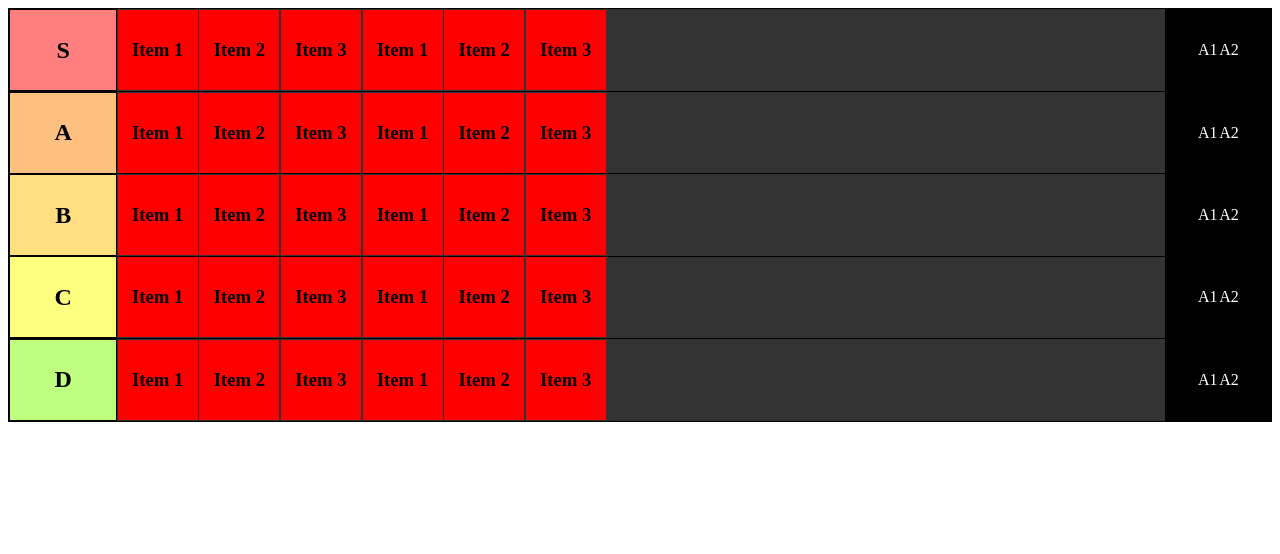
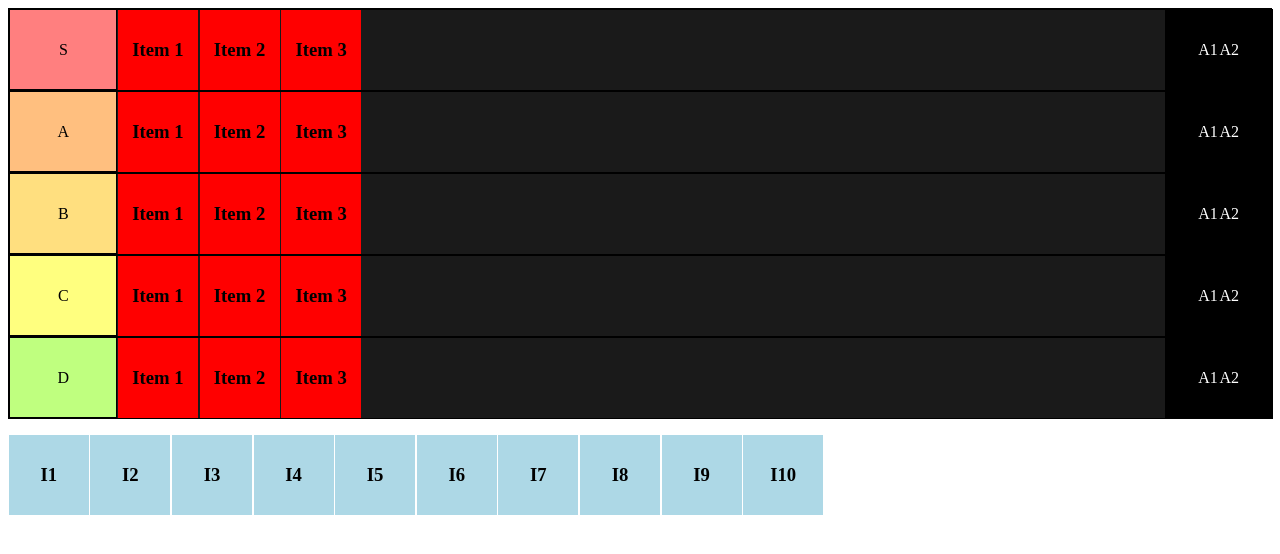
Before and after one commit to vincitaylaran/tier-list, a React (Create React App) app: page / in a window 1280 px wide. Shown: the top 554 px of the page. Built offline with nearby package versions, Linux system fonts and the light colour scheme.

Commit message:
margin for row change to border color and thickness

```diff
--- a/src/App.js
+++ b/src/App.js
@@ -3,14 +3,24 @@ import React, { Component } from "react";
 import { initialData as data } from "./initial-data";
 
 import TierList from "./components/TierList";
+import Items from "./components/Items";
+
+import { DragDropContext } from "react-beautiful-dnd";
 
 class App extends Component {
   state = { rows: data.rows, items: data.items };
 
+  onDragEnd(required) {
+    console.log(required);
+  }
+
   render() {
     return (
       <div>
-        <TierList rows={this.state.rows} />
+        <DragDropContext onDragEnd={this.onDragEnd}>
+          <TierList rows={this.state.rows} />
+          <Items items={this.state.items} />
+        </DragDropContext>
       </div>
     );
   }
--- a/src/components/Item.js
+++ b/src/components/Item.js
@@ -2,7 +2,7 @@ import React, { Component } from "react";
 import styled from "styled-components";
 
 const Container = styled.div`
-  background-color: red;
+  background-color: ${(props) => (props.color ? props.color : "red")};
   width: 80px;
   height: 80px;
 
@@ -10,13 +10,14 @@ const Container = styled.div`
   justify-content: center;
   align-items: center;
 
-  margin: 0.05rem;
+  margin-left: 0.05rem;
+  margin-right: 0.05rem;
 `;
 
 class Item extends Component {
   render() {
     return (
-      <Container>
+      <Container color={this.props.color}>
         <h3>{this.props.value}</h3>
       </Container>
     );
--- /dev/null
+++ b/src/components/Items.js
@@ -0,0 +1,28 @@
+import React, { Component } from "react";
+import styled from "styled-components";
+
+import Item from "./Item";
+
+import { Droppable } from "react-beautiful-dnd";
+
+const Container = styled.div`
+  display: flex;
+  flex-direction: row;
+  flex-wrap: wrap;
+`;
+
+class Items extends Component {
+  state = {};
+
+  render() {
+    return (
+      <Container>
+        {this.props.items.map((item, index) => (
+          <Item key={index} value={item.value[0] + item.id} color="lightblue" />
+        ))}
+      </Container>
+    );
+  }
+}
+
+export default Items;
--- a/src/components/TierList.js
+++ b/src/components/TierList.js
@@ -3,9 +3,12 @@ import styled from "styled-components";
 
 import Item from "./Item";
 
+import { Droppable } from "react-beautiful-dnd";
+
 const Container = styled.div`
   background-color: black;
   padding: 0.04rem;
+  margin-bottom: 1rem;
 `;
 
 const Row = styled.div`
@@ -14,8 +17,9 @@ const Row = styled.div`
 
   display: flex;
   flex-direction: row;
-
-  margin: 0.05rem;
+  border-color: black;
+  border-width: 1px;
+  border-style: solid;
 `;
 
 const Value = styled.div`
@@ -27,6 +31,7 @@ const Value = styled.div`
   align-items: center;
 
   margin: 0.05rem;
+  font-family: 15px arial;
 `;
 
 const Items = styled.div`
@@ -60,17 +65,16 @@ class TierList extends Component {
         {this.props.rows.map((row, index) => {
           return (
             <Row key={index}>
-              <Value color={row.tierColor}>
-                <h2>{row.tier}</h2>
-              </Value>
-              <Items color={row.itemsContainerColor}>
-                <Item value="Item 1" />
-                <Item value="Item 2" />
-                <Item value="Item 3" />
-                <Item value="Item 1" />
-                <Item value="Item 2" />
-                <Item value="Item 3" />
-              </Items>
+              <Value color={row.tierColor}>{row.tier}</Value>
+              <Droppable droppableId={row.id + row.tier}>
+                {() => (
+                  <Items color={row.itemsContainerColor}>
+                    <Item value="Item 1" />
+                    <Item value="Item 2" />
+                    <Item value="Item 3" />
+                  </Items>
+                )}
+              </Droppable>
               <Actions>
                 <Action>A1</Action>
                 <Action>A2</Action>
--- a/src/initial-data.js
+++ b/src/initial-data.js
@@ -4,35 +4,35 @@ export const initialData = {
       id: 1,
       tier: "S",
       items: [],
-      itemsContainerColor: "#333",
+      itemsContainerColor: "#1A1A1A",
       tierColor: "rgb(255, 127, 127)",
     },
     {
       id: 2,
       tier: "A",
       items: [],
-      itemsContainerColor: "#333",
+      itemsContainerColor: "#1A1A1A",
       tierColor: "rgb(255, 191, 127)",
     },
     {
       id: 3,
       tier: "B",
       items: [],
-      itemsContainerColor: "#333",
+      itemsContainerColor: "#1A1A1A",
       tierColor: "rgb(255, 223, 127)",
     },
     {
       id: 4,
       tier: "C",
       items: [],
-      itemsContainerColor: "#333",
+      itemsContainerColor: "#1A1A1A",
       tierColor: "#FFFF7F",
     },
     {
       id: 5,
       tier: "D",
       items: [],
-      itemsContainerColor: "#333",
+      itemsContainerColor: "#1A1A1A",
       tierColor: "rgb(191, 255, 127)",
     },
   ],
```
